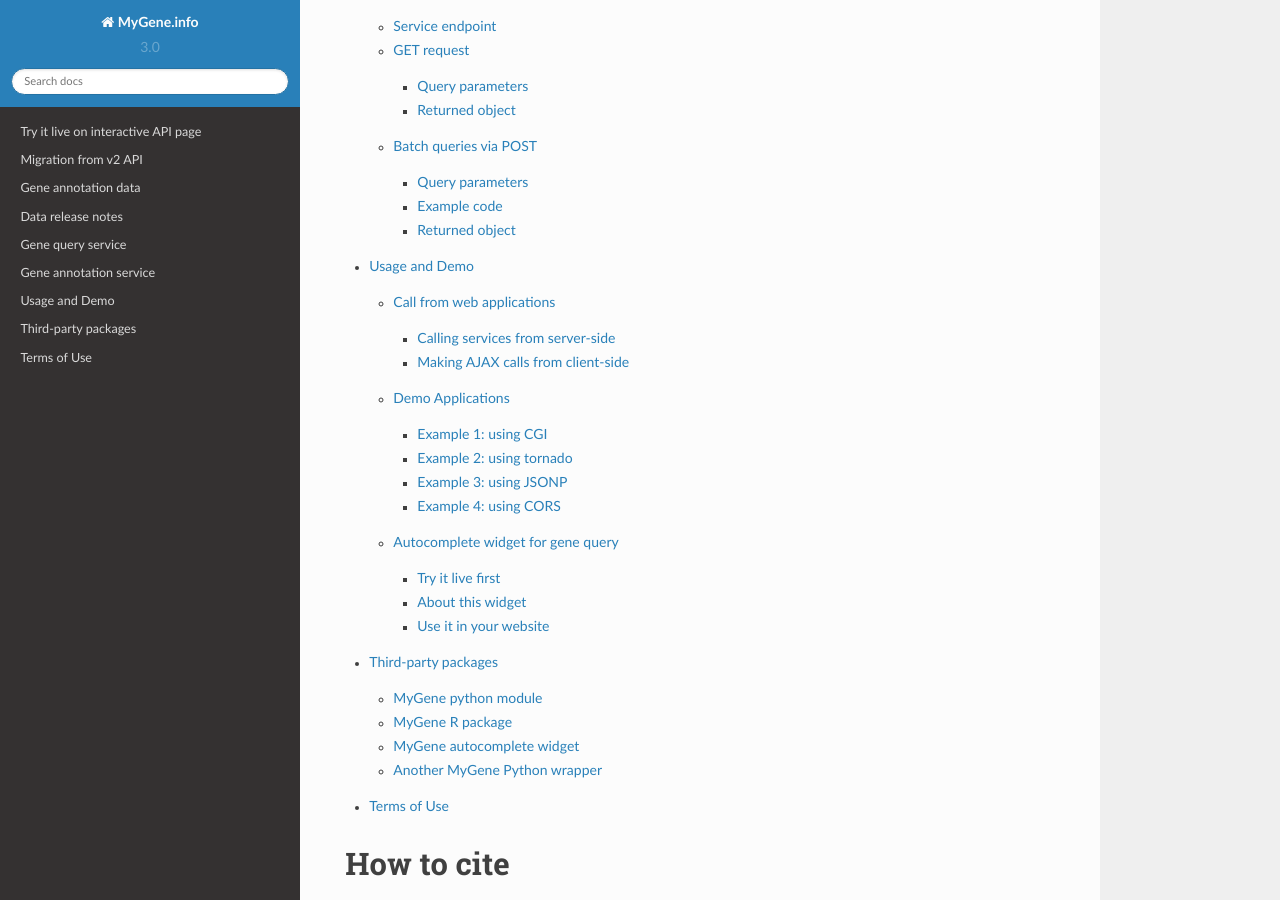
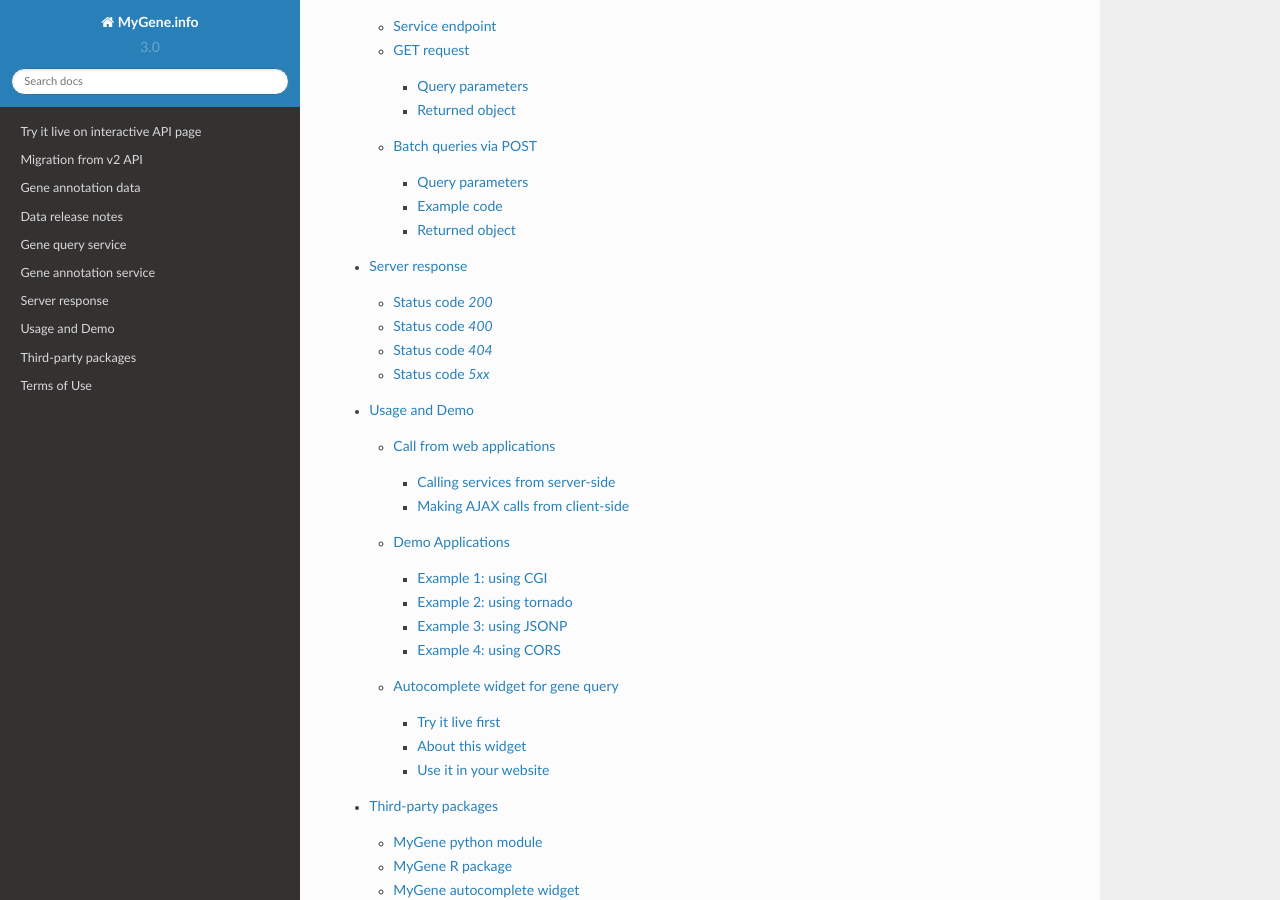
Before and after one commit to biothings/mygene.info, a Sphinx documentation site: the page built from docs/index.rst, in a window 1280 px wide and 900 px high, scrolled down 3121 px. Built offline with Sphinx 7.4.7 and the Read the Docs theme 2.0.0, drawn with Linux system fonts in a browser that asks for light colours; some web fonts are replaced; comment, search, counter and statistics services are not loaded; some of the changed lines change nothing that is shown.

Commit message:
Adding response status codes to mygene documentation

```diff
--- /dev/null
+++ b/docs/doc/response_status_codes.rst
@@ -0,0 +1,80 @@
+.. Response status
+
+Server response
+***************
+
+The MyGene.info server returns a variety of query responses, and response status codes.  They are listed here.
+
+.. note:: These examples show query responses using the python `requests <http://docs.python-requests.org/en/master/>`_ package.
+
+Status code *200*
+-----------------
+
+A **200** status code indicates a successful query, and is accompanied by the query response payload.
+
+.. code-block :: python
+
+    In [1]: import requests
+
+    In [2]: r = requests.get('http://mygene.info/v3/query?q=_exists_:entrezgene')
+
+    In [3]: r.status_code
+    Out[3]: 200
+
+    In [4]: data = r.json()
+
+    In [5]: data.keys()
+    Out[5]: dict_keys(['total', 'max_score', 'took', 'hits'])
+
+
+Status code *400*
+-----------------
+
+A **400** status code indicates an improperly formed query, and is accompanied by a response payload describing the source of the error.
+
+.. code-block :: python
+
+    In [6]: r = requests.get('http://mygene.info/v3/query?q=_exists_:entrezgene&size=u')
+
+    In [7]: r.status_code
+    Out[7]: 400
+
+    In [8]: data = r.json()
+
+    In [9]: data
+    Out[9]:
+    {'error': "Expected 'size' parameter to have integer type.  Couldn't convert 'u' to integer",
+     'success': False}
+
+Status code *404*
+-----------------
+
+A **404** status code indicates either an unrecognized URL, as in (*/query* is misspelled */quer* resulting in an unrecognized URL):
+
+.. code-block :: python
+
+    In [10]: r = requests.get('http://mygene.info/v3/quer?q=_exists_:entrezgene')
+
+    In [11]: r.status_code
+    Out[11]: 404
+
+or, for the **/gene** endpoint, a **404** status code could be from querying for a nonexistent gene ID, as in:
+
+.. code-block :: python
+
+    In [12]: r = requests.get('http://mygene.info/v3/gene/0')
+
+    In [13]: r.status_code
+    Out[13]: 404
+
+    In [14]: data = r.json()
+
+    In [15]: data
+    Out[15]:
+    {'error': "Gene ID '0' not found",
+     'success': False}
+
+Status code *5xx*
+-----------------
+
+Any **5xx** status codes are the result of uncaught query errors.  Ideally, these should never occur.  We routinely check our logs for these types of errors and add code to catch them, but if you see any status **5xx** responses, please submit a bug report to `help@mygene.info <mailto:help@mygene.info>`_.
--- a/docs/index.rst
+++ b/docs/index.rst
@@ -88,6 +88,7 @@
    doc/release_changes
    doc/query_service
    doc/annotation_service
+   doc/response_status_codes
    doc/usage_demo
    doc/packages
    terms
```
